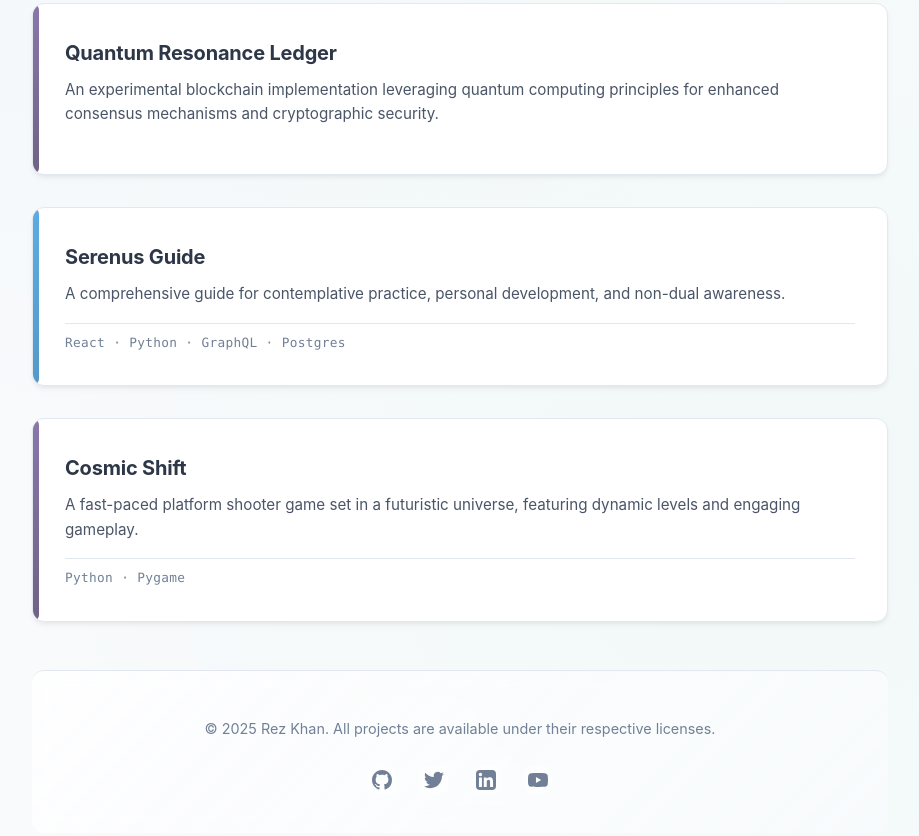
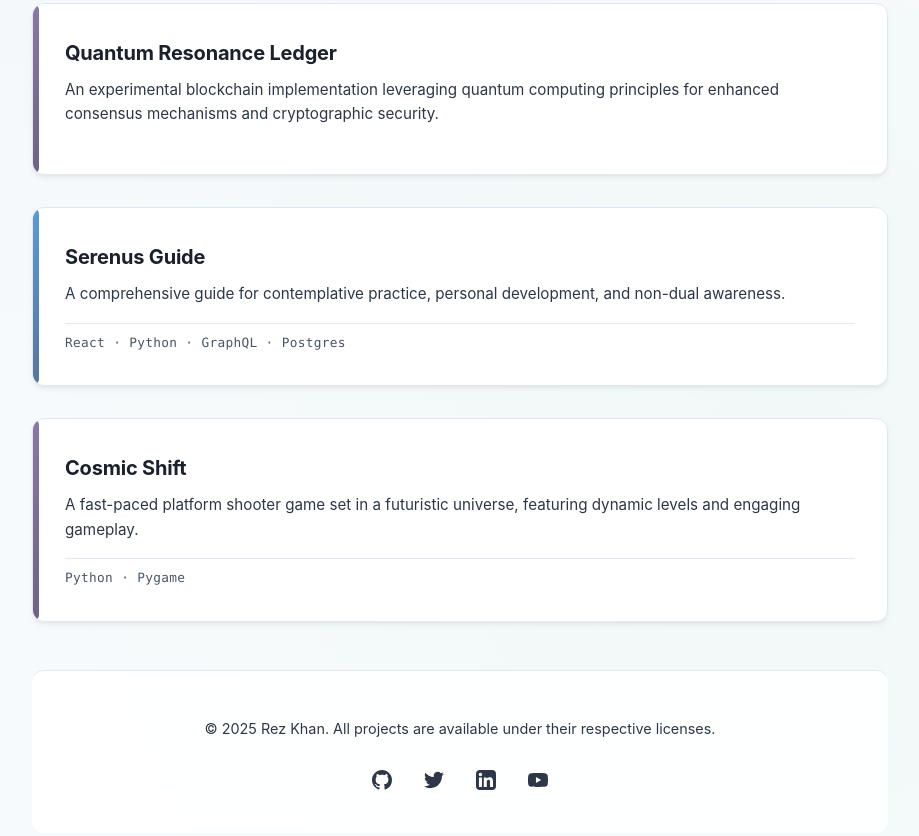
Before and after one commit to DoctorKhan/Works, a plain HTML site: page index.html in a window 1280 px wide. Shown: the part 692-1528 px from the top of the page, without its empty margins (180-1099 px from the left). Drawn offline with Linux system fonts and the light colour scheme.

Commit message:
Refactor color variables and improve styling for better visual consistency and accessibility

```diff
--- a/index.html
+++ b/index.html
@@ -7,15 +7,15 @@
     <style>
         :root {
             /* Color Palette */
-            --primary-color: #2c3e50;
-            --secondary-color: #34495e;
-            --accent-color: #3498db;
-            --accent-secondary: #2ecc71;
-            --background-primary: #f8fafc;
+            --primary-color: #1a202c;
+            --secondary-color: #2d3748;
+            --accent-color: #3182ce;
+            --accent-secondary: #38a169;
+            --background-primary: #f7fafc;
             --background-secondary: #ffffff;
-            --text-primary: #2d3748;
-            --text-secondary: #4a5568;
-            --text-muted: #718096;
+            --text-primary: #1a202c;
+            --text-secondary: #2d3748;
+            --text-muted: #4a5568;
             --border-color: #e2e8f0;
             --shadow-light: rgba(0, 0, 0, 0.05);
             --shadow-medium: rgba(0, 0, 0, 0.1);
@@ -25,7 +25,7 @@
             --gradient-primary: linear-gradient(135deg, var(--accent-secondary), var(--accent-color));
             --gradient-secondary: linear-gradient(135deg, #667eea, #764ba2);
             --gradient-github: linear-gradient(135deg, #6e5494, #4c3a67);
-            --gradient-serenus: linear-gradient(135deg, #3498db, #2980b9);
+            --gradient-serenus: linear-gradient(135deg, #3182ce, #2c5282);
 
             /* Spacing */
             --spacing-xs: 0.25rem;
@@ -243,13 +243,14 @@
             border-radius: var(--radius-xl);
             margin-left: var(--spacing-sm);
             color: white;
-            background: var(--gradient-secondary);
+            background: var(--secondary-color);
             font-weight: 500;
             letter-spacing: 0.025em;
         }
 
         .tag.academic {
-            background: linear-gradient(135deg, #9b59b6, #8e44ad);
+            background: linear-gradient(135deg, #805ad5, #6b46c1);
+            color: white;
         }
 
         footer {
@@ -257,9 +258,9 @@
             padding-top: var(--spacing-xl);
             border-top: 1px solid var(--border-color);
             font-size: 0.9em;
-            color: var(--text-muted);
+            color: var(--text-secondary);
             text-align: center;
-            background: linear-gradient(135deg, rgba(255,255,255,0.8), rgba(248,250,252,0.9));
+            background: rgba(255,255,255,0.9);
             border-radius: var(--radius-lg);
             padding: var(--spacing-xl);
             backdrop-filter: blur(10px);
@@ -275,18 +276,18 @@
         .social-icon {
             width: 28px;
             height: 28px;
-            fill: var(--text-muted);
+            fill: var(--text-secondary);
             transition: all 0.3s cubic-bezier(0.4, 0, 0.2, 1);
             padding: var(--spacing-xs);
             border-radius: var(--radius-md);
-            background: rgba(255, 255, 255, 0.5);
+            background: rgba(255, 255, 255, 0.8);
             backdrop-filter: blur(10px);
         }
 
         .social-icon:hover {
             fill: var(--primary-color);
             transform: translateY(-3px) scale(1.1);
-            background: rgba(255, 255, 255, 0.9);
+            background: rgba(255, 255, 255, 1);
             box-shadow: 0 8px 16px var(--shadow-light);
         }
 
```
